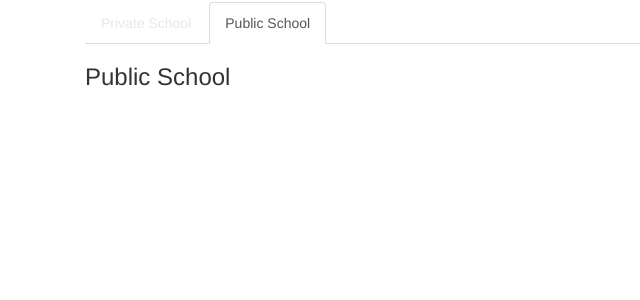
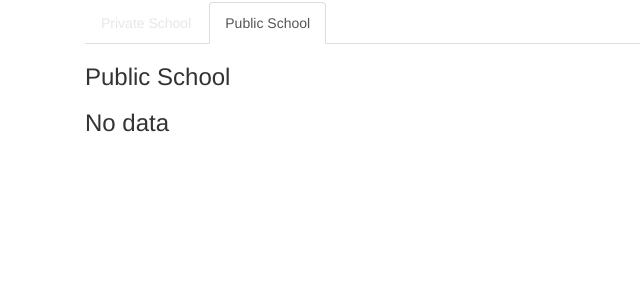
Before and after one commit to yuyoux/NSW-School-Locator, a Flask app: template templates/non_gov.html in a window 1280 px wide, after a click on "Public School". Shown: the part 213-513 px from the top of the page, without its empty margins (0-640 px from the left). Run offline with Flask 2, Linux system fonts and the light colour scheme; the template is opened without the code that fills it: most values are stand-ins (such as "Sample title", 1, 10 or a date in 2020); parts of the project's set-up code (start-up, migrations or seed data) failed here and were passed over; some libraries are stand-ins or nearby versions.

Commit message:
Update non_gov.html

```diff
--- a/templates/non_gov.html
+++ b/templates/non_gov.html
@@ -45,10 +45,13 @@
 				{% endif %}
 			</table>
 		</div>
-		<div class="col-md-3" >
+		<div class="col-md-3 pull-right" >
 		{% block chart %}{% endblock %}
 		</div>
 		<div class="col-md-4" id="map_markers_div" style="width: 400px; height: 400px"></div>
 	</div>
 
 {% endblock private%}
+{% block public %}
+	<h3>No data </h3>
+{%endblock%}
```
